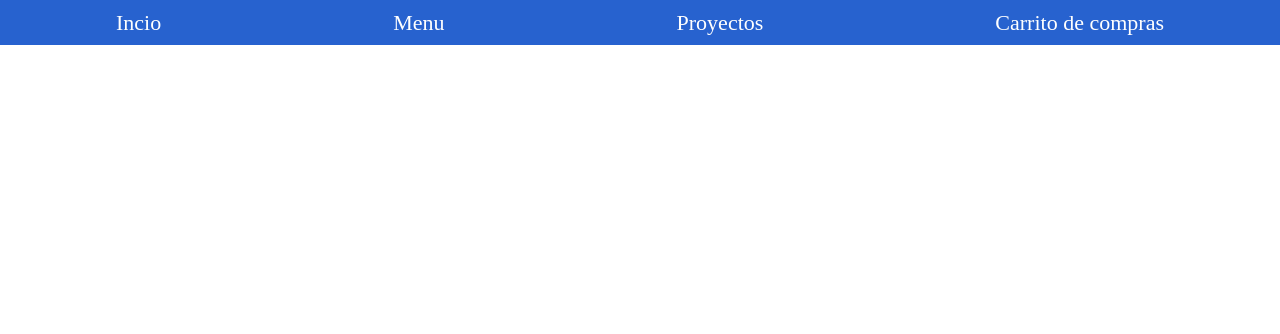
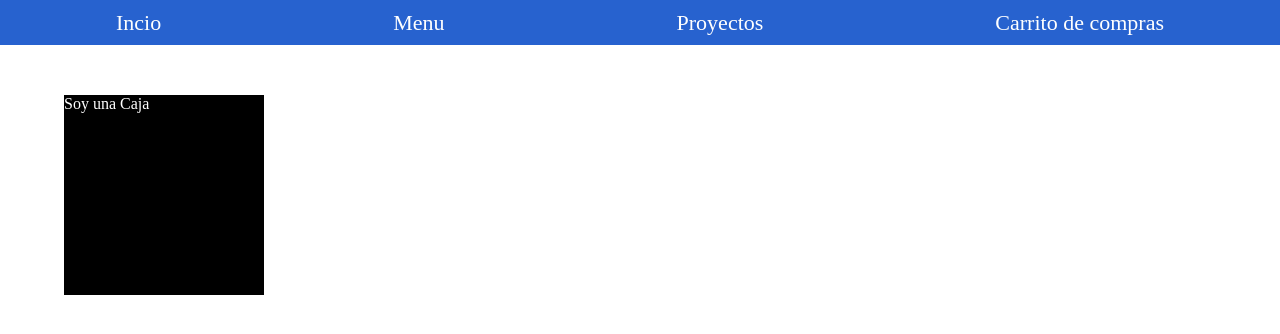
Before and after one commit to Maximiliano1021/Public, a plain HTML site: page index.html in a window 1280 px wide. Drawn offline with Linux system fonts and the light colour scheme.

Commit message:
se agrego un cuadrado

```diff
--- a/index.html
+++ b/index.html
@@ -16,5 +16,10 @@
             <li>Carrito de compras</li>
         </ul>
     </div>
+    <div class="container">
+        <div class="caja">
+            <p>Soy una Caja</p>
+        </div>
+    </div>
 </body>
 </html>
--- a/styles.css
+++ b/styles.css
@@ -18,3 +18,14 @@
     font-size: 22px;
     line-height: 45px;
 }
+.container{
+    width: 90%;
+    margin: auto;
+    margin-top: 50px;
+}
+.caja {
+    width: 200px;
+    height: 200px;
+    background-color: black;
+    color:white;
+}
```
